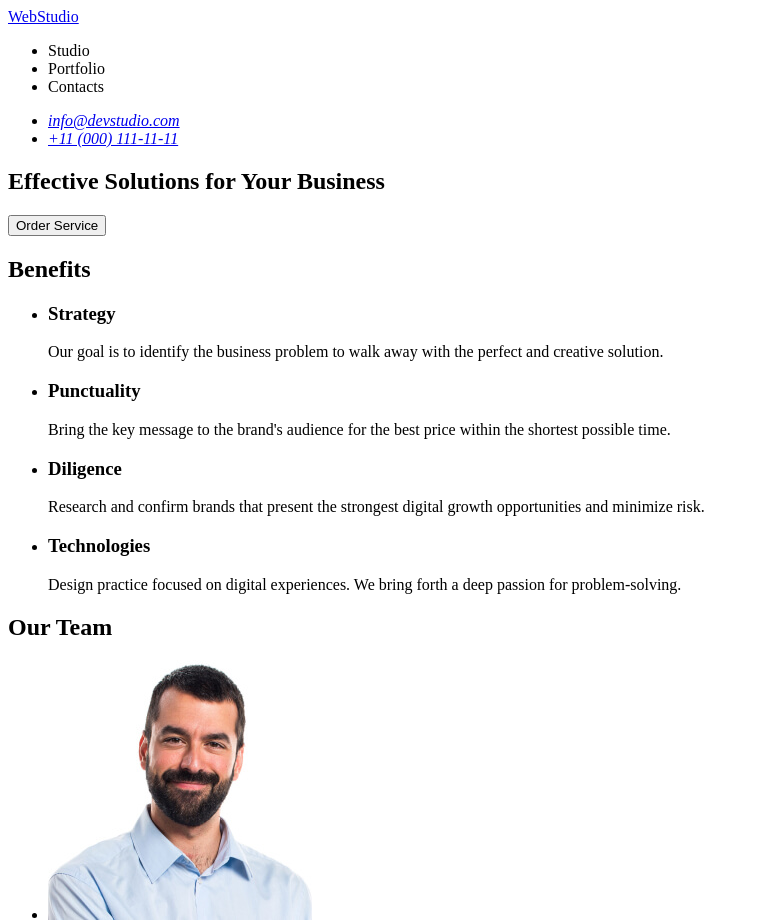
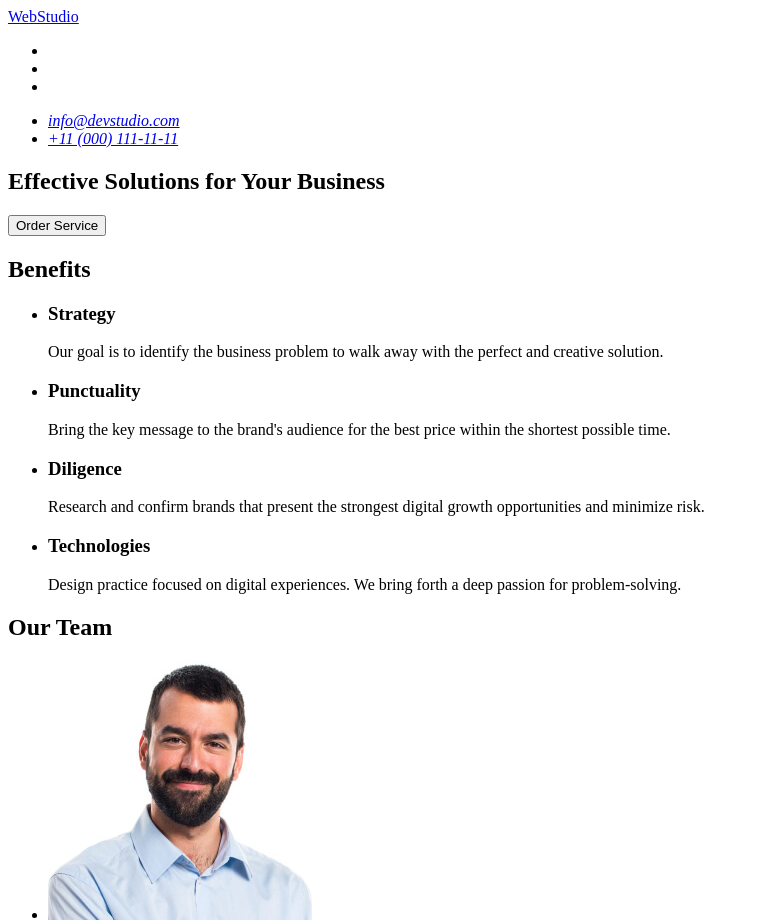
Before and after one commit to Rjevskiy/goit-markup-hw-01, a plain HTML site: page index.html in a window 1280 px wide. Shown: the top 923 px of the page, without its empty margins (0-759 px from the left). Drawn offline with Linux system fonts and the light colour scheme.

Commit message:
commit message

```diff
--- a/index.html
+++ b/index.html
@@ -10,14 +10,14 @@
         <nav>
         <a href="./index.html">WebStudio</a>
             <ul>
-            <li><a href="Studio"></a>Studio</li>
-            <li><a href="Portfolio"></a>Portfolio</li>
-            <li><a href="Contacts"></a>Contacts</li>
+            <li><a href="Studio"></a></li>
+            <li><a href="Portfolio"></a></li>
+            <li><a href="Contacts"></a></li>
             </ul>
         </nav>
         <address>
             <ul>
-                <li><a href="href=mailto:info@devstudio.com">info@devstudio.com</a></li>
+                <li><a href="mailto:info@devstudio.com">info@devstudio.com</a></li>
                 <li><a href="tel:+110001111111">+11 (000) 111-11-11</a></li>
             </ul>
         </address>
```
